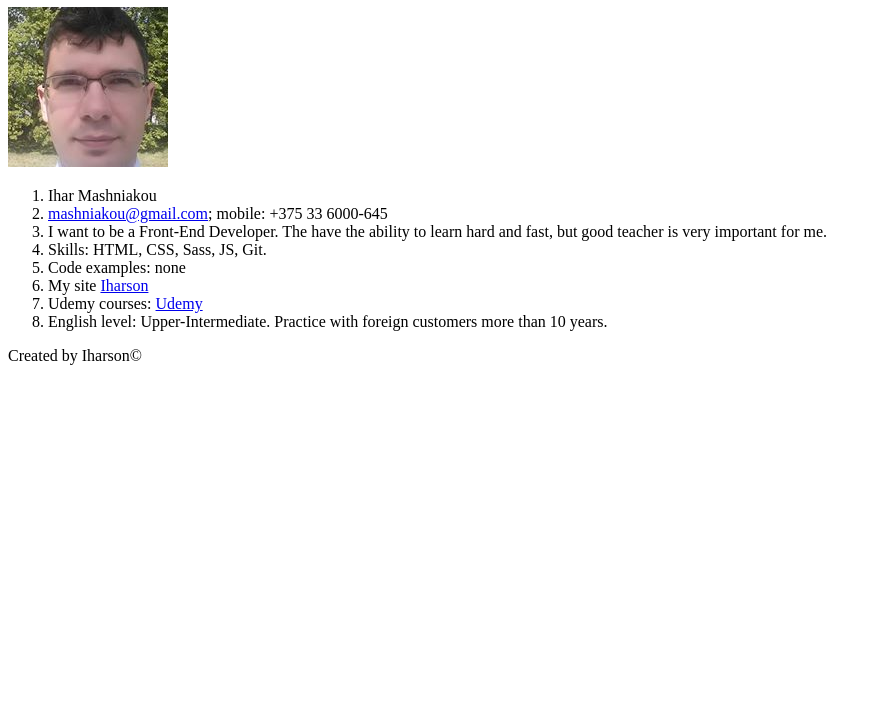
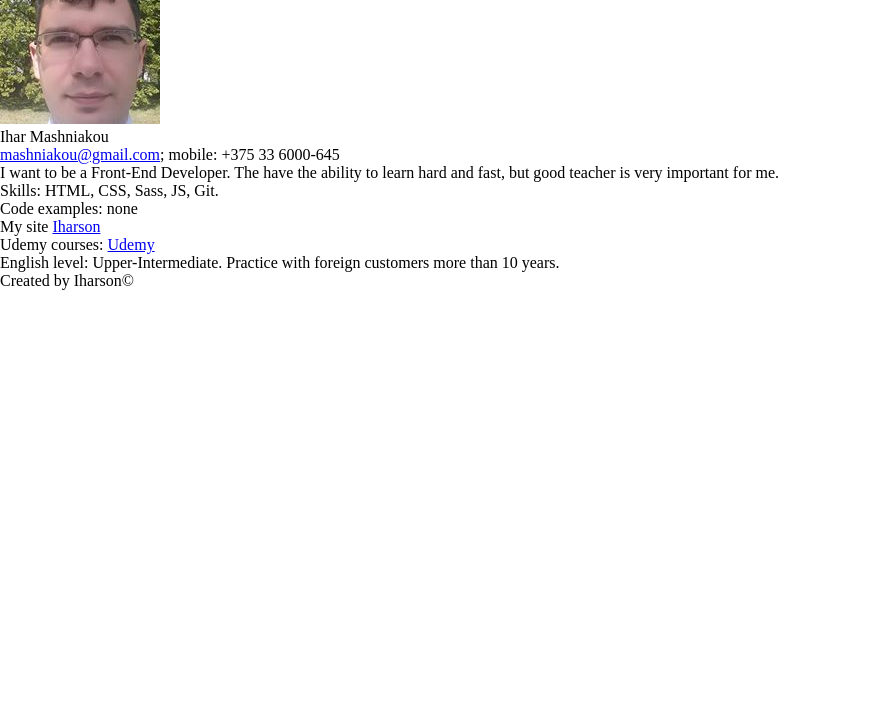
Before and after one commit to Iharson/rsschool-cv, a plain HTML site: page index.html in a window 1280 px wide. Shown: the part 73-800 px from the top of the page, without its empty margins (0-889 px from the left). Drawn offline with Linux system fonts and the light colour scheme.

Commit message:
add link to style.css

```diff
--- a/index.html
+++ b/index.html
@@ -3,6 +3,7 @@
 <head>
     <meta charset="UTF-8">
     <title>Ihar Mashiakou CV</title>
+    <link rel="stylesheet" href="style.css">
 </head>
 <body>
     <div class="wrapper">
--- a/style.css
+++ b/style.css
@@ -0,0 +1,8 @@
+* {
+    margin: 0;
+    padding: 0;
+}
+
+.wrapper {
+    width: 1024px;
+}
```
